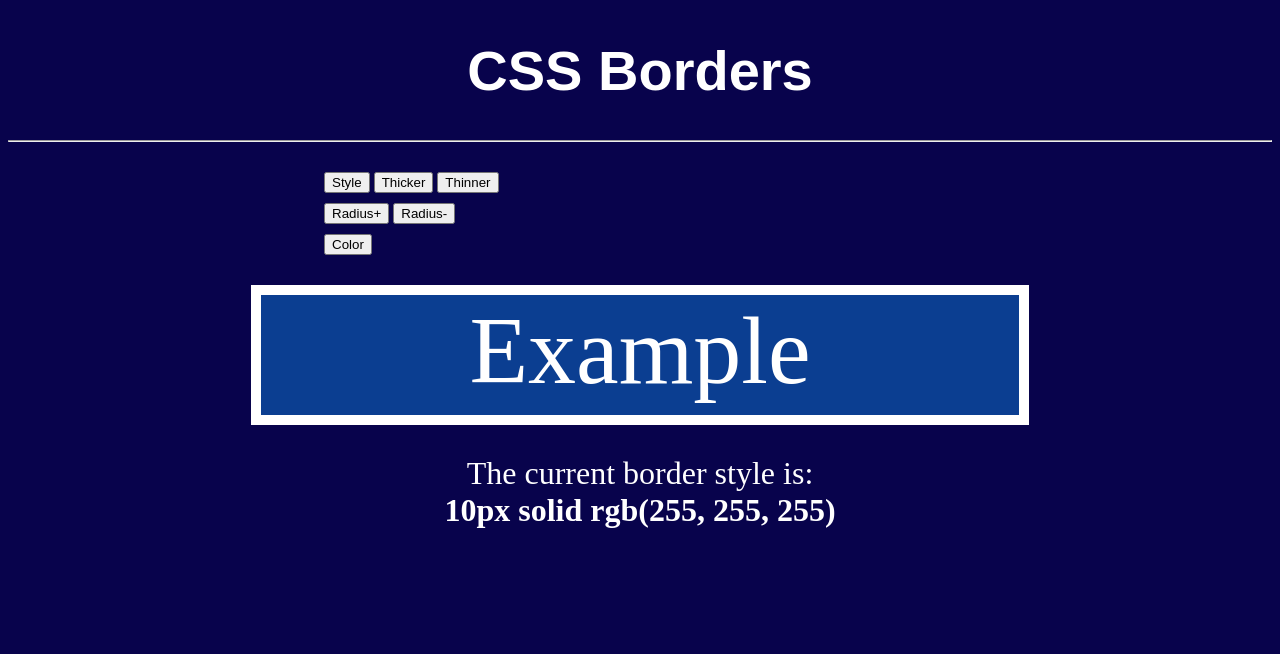
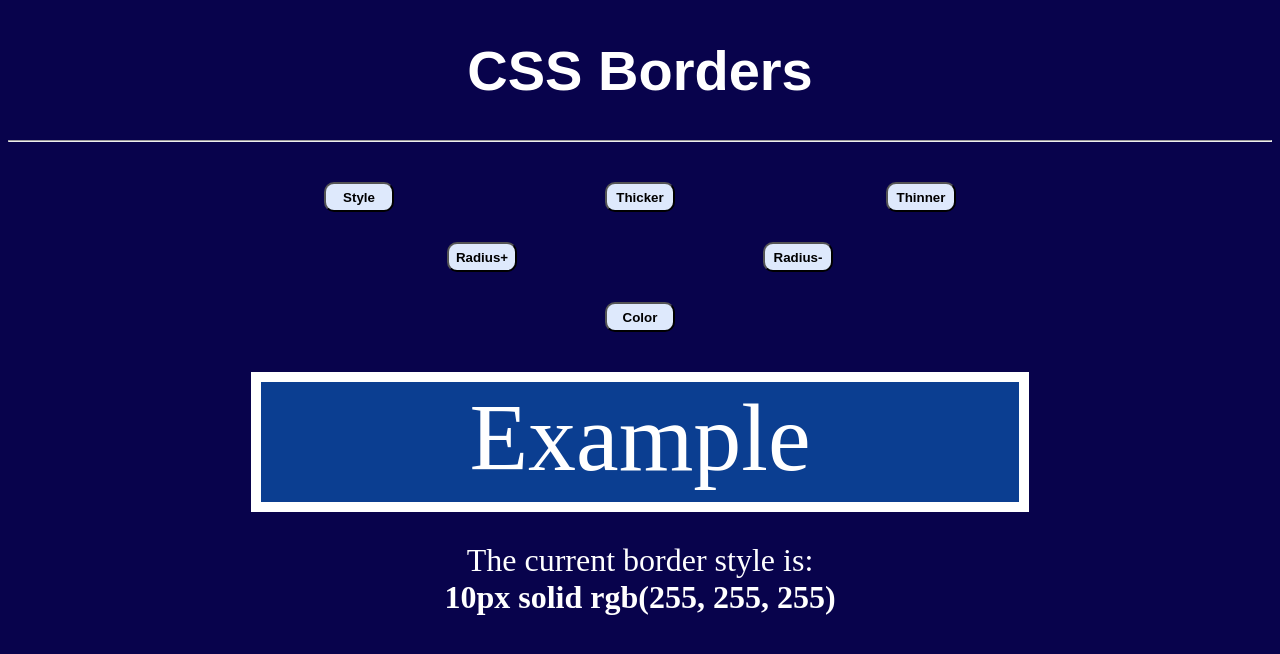
Before and after one commit to abiessener/css-show-tell, a plain HTML site: page index.html in a window 1280 px wide. Drawn offline with nearby package versions, Linux system fonts and the light colour scheme.

Commit message:
justified & styled buttons

```diff
--- a/index.html
+++ b/index.html
@@ -18,11 +18,16 @@
             <button id="thinnerButton">Thinner</button>
         </div>
         <div class="btnContainer" id="radiusControls">
+            <div class="space"></div>
             <button id="radiusUp">Radius+</button>
+            <div class="space"></div>
             <button id="radiusDown">Radius-</button>
+            <div class="space"></div>
         </div>
         <div class="btnContainer" id="colorControls">
+            <div class="space"></div>
             <button id="colorButton">Color</button>
+            <div class="space"></div>
         </div>
         <div id="exampleDiv">Example</div>
         <div id="output"></div>
--- a/styles.css
+++ b/styles.css
@@ -14,14 +14,27 @@ hr {
 }
 
 .btnContainer {
-    display: block;
+    display: flex;
+    justify-content: space-between;
     margin: 10px auto;
     width: 50%;
+    height: 50px;
     min-width: 350px;
+    /* border: 3px solid white; */
 }
 
 button {
-    margin: auto;
+    /* margin: auto; */
+    height: 30px;
+    width: 70px;
+    /* float: left; */
+    /* margin-left: 5%;
+    margin-right: 5%; */
+    margin-top: 10px;
+    margin-bottom: 10px;
+    background: #dee9fc;
+    font-weight: bold;
+    border-radius: 10px;
 }
 
 #exampleDiv {
```
